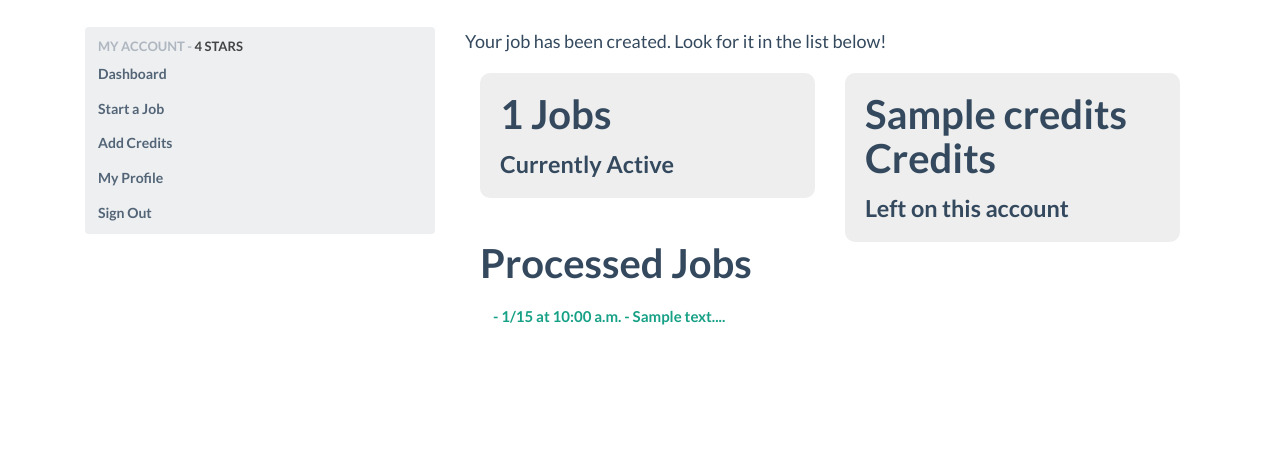
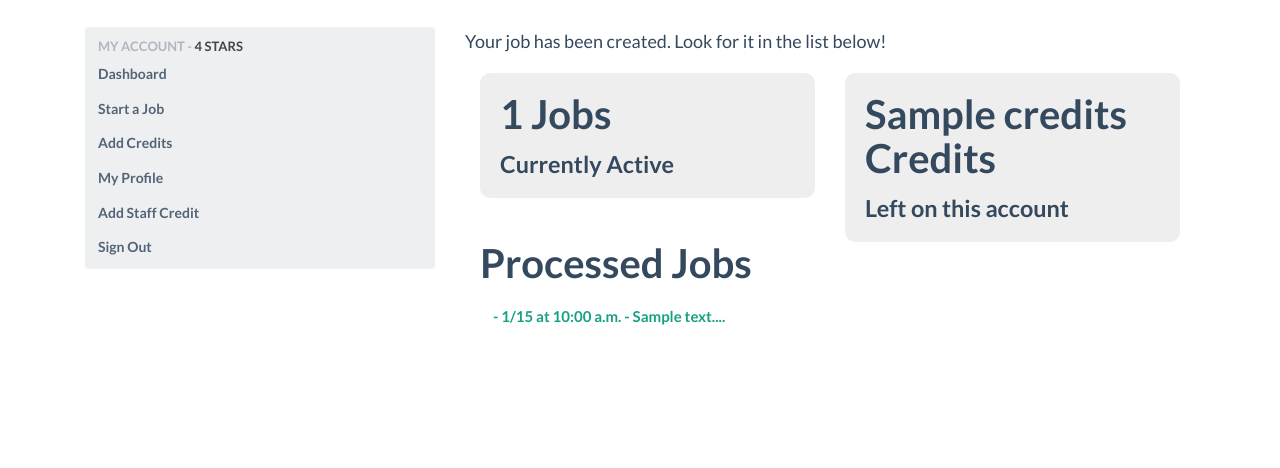
Before and after one commit to jbarrow/CrowdCrunch, a Django app: template dev/CrowdCrunch/cruncher/templates/dashboard.html in a window 1280 px wide. Shown: the part 53-521 px from the top of the page. Run offline with Django 3.2, Linux system fonts and the light colour scheme; a user stored in the database is signed in; tables that the repository leaves empty hold one stand-in row (values such as "Sample post"); the template is opened without the code that fills it: most values are stand-ins (such as "Sample title", 1, 10 or a date in 2020); data that the repository does not hold is empty.

Commit message:
Added Staff Credit Button

```diff
--- a/dev/CrowdCrunch/cruncher/templates/dashboard.html
+++ b/dev/CrowdCrunch/cruncher/templates/dashboard.html
@@ -35,6 +35,13 @@
 								My Profile
 							</a>
 						</li>
+						{% if request.user.is_staff %}
+						<li>
+							<a href="/profile/credit">
+								Add Staff Credit
+							</a>
+						</li>
+						{% endif %}
 						<li>
 							<a href="/logout">
 								Sign Out
@@ -79,7 +86,7 @@
 				<div class="col-md-6">
 					<div class="account-info">
 						<h3>{{ credits }} Credits</h3>
-						<h5>Left on this account</h5>
+						<h5>Left on this account </h5>
 					</div>
 				</div>
 				<div class="col-md-12">
```
